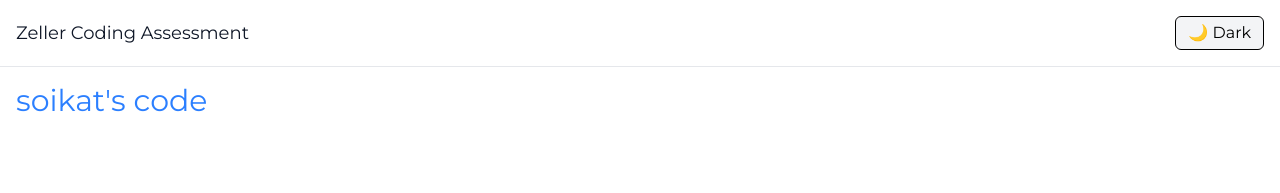
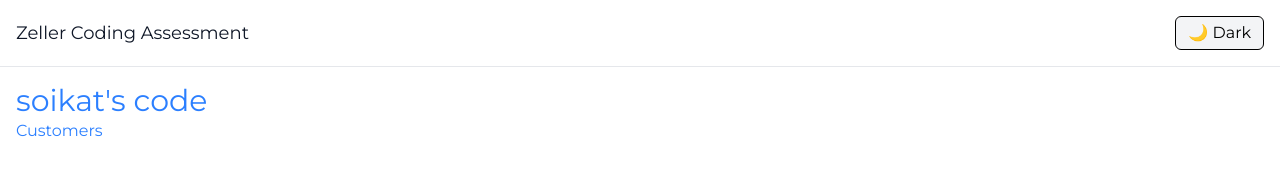
Before and after one commit to soikat-san/zeller-frontend-code-challenge, a React (Vite) app: page / in a window 1280 px wide. Shown: the top 193 px of the page. Built offline with nearby package versions, Linux system fonts and the light colour scheme; no server answers.

Commit message:
added routing

```diff
--- a/package.json
+++ b/package.json
@@ -13,8 +13,10 @@
     "@apollo/client": "^4.1.7",
     "@tailwindcss/vite": "^4.2.2",
     "graphql": "^16.13.2",
+    "lucide-react": "^1.3.0",
     "react": "^19.2.4",
     "react-dom": "^19.2.4",
+    "react-router-dom": "^7.14.0",
     "tailwindcss": "^4.2.2"
   },
   "devDependencies": {
--- a/src/App.tsx
+++ b/src/App.tsx
@@ -1,9 +1,10 @@
+import { Outlet } from "react-router-dom";
 import { AppLayout } from "./components/layout/appLayout";
 
 function App() {
   return (
     <AppLayout>
-      <p className="text-3xl text-blue-500 dark:text-white">soikat's code</p>
+      <Outlet />
     </AppLayout>
   );
 }
--- a/src/components/common/themeToggle.tsx
+++ b/src/components/common/themeToggle.tsx
@@ -1,5 +1,6 @@
 import { useTheme } from "../../context/themeContext";
 
+// TODO - fix icons and design
 export const ThemeToggle = () => {
   const { theme, toggleTheme } = useTheme();
 
--- a/src/main.tsx
+++ b/src/main.tsx
@@ -1,16 +1,17 @@
 import { StrictMode } from "react";
 import { createRoot } from "react-dom/client";
 import "./index.css";
-import App from "./App.tsx";
 import { ApolloProvider } from "@apollo/client/react";
 import { client } from "./api/client";
 import { ThemeProvider } from "./context/themeContext.tsx";
+import { RouterProvider } from "react-router-dom";
+import { router } from "./router.tsx";
 
 createRoot(document.getElementById("root")!).render(
   <StrictMode>
     <ApolloProvider client={client}>
       <ThemeProvider>
-        <App />
+        <RouterProvider router={router} />
       </ThemeProvider>
     </ApolloProvider>
   </StrictMode>,
--- /dev/null
+++ b/src/pages/customers.tsx
@@ -0,0 +1,7 @@
+export const Customers = () => {
+  return (
+    <div>
+      <p className="text-3xl text-blue-500 dark:text-white">customer list</p>
+    </div>
+  );
+};
--- /dev/null
+++ b/src/pages/home.tsx
@@ -0,0 +1,12 @@
+import { Link } from "react-router-dom";
+
+export const Home = () => {
+  return (
+    <div>
+      <p className="text-3xl text-blue-500 dark:text-white">soikat's code</p>
+      <Link to="/customers" className="text-blue-500">
+        Customers
+      </Link>
+    </div>
+  );
+};
--- /dev/null
+++ b/src/router.tsx
@@ -0,0 +1,21 @@
+import App from "./App";
+import { Home } from "./pages/home";
+import { Customers } from "./pages/customers";
+import { createBrowserRouter } from "react-router-dom";
+
+export const router = createBrowserRouter([
+  {
+    path: "/",
+    element: <App />,
+    children: [
+      {
+        index: true,
+        element: <Home />,
+      },
+      {
+        path: "customers",
+        element: <Customers />,
+      },
+    ],
+  },
+]);
```
Also changed, not shown: 1 other file (tests, documents, lock files or other folders).
